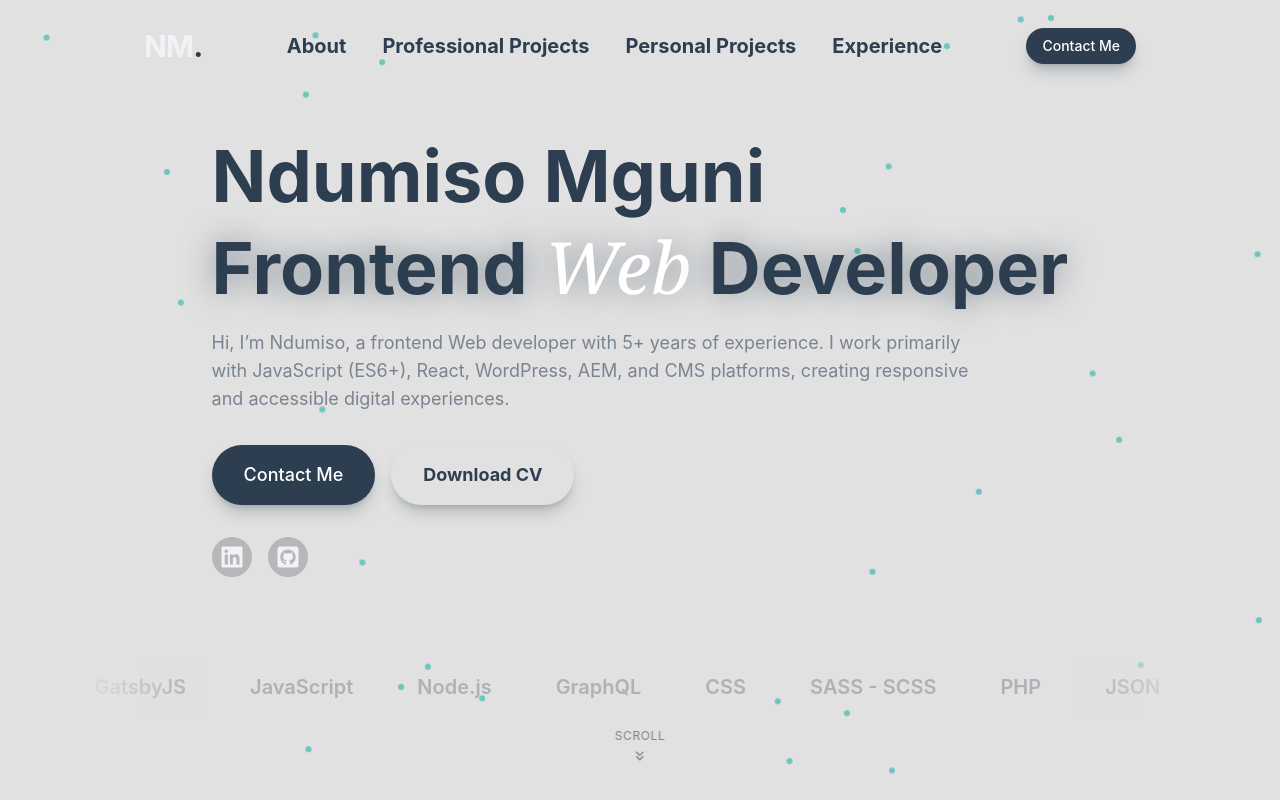
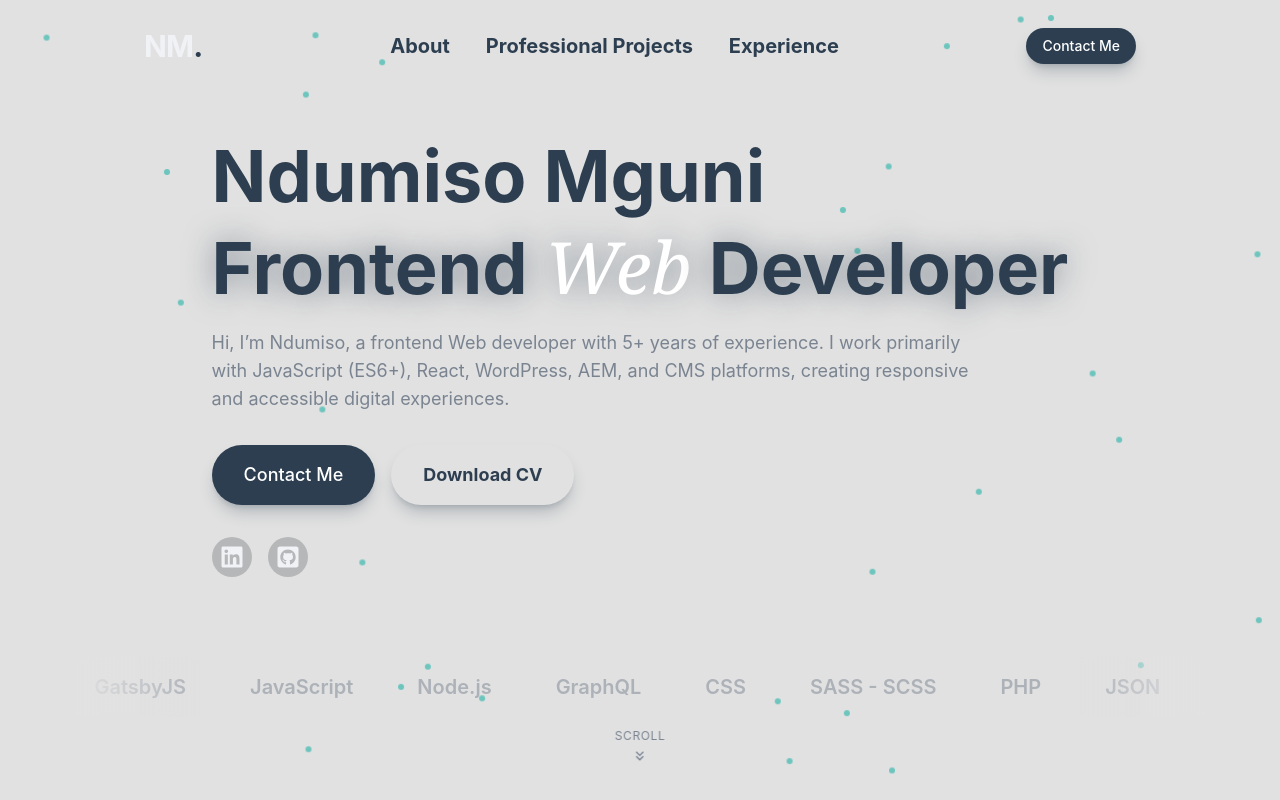
Before and after one commit to nmguni/personal-portfolio, a React (Vite) app: page / in a window 1280 px wide. Shown: the top 800 px of the page. Built offline with nearby package versions, Linux system fonts and the light colour scheme.

Commit message:
resume updated

```diff
--- a/src/layout/Navbar.jsx
+++ b/src/layout/Navbar.jsx
@@ -5,7 +5,7 @@ import { useEffect, useState } from "react";
 const navLinks = [
    { href: "#about", label: "About" },
    { href: "#projects", label: "Professional Projects" },
-   { href: "#personalProjects", label: "Personal Projects" },
+   // { href: "#personalProjects", label: "Personal Projects" },
    { href: "#experience", label: "Experience" },
 ];
 
--- a/src/sections/Projects.jsx
+++ b/src/sections/Projects.jsx
@@ -185,10 +185,10 @@ export const Projects = () => {
                ))}
             </div>
 
-            {/* View All CTA */}
+            {/* View All CTA
             <div id="personalProjects">
                <PersonalProjects />
-            </div>
+            </div> */}
          </div>
       </section>
    );
```
